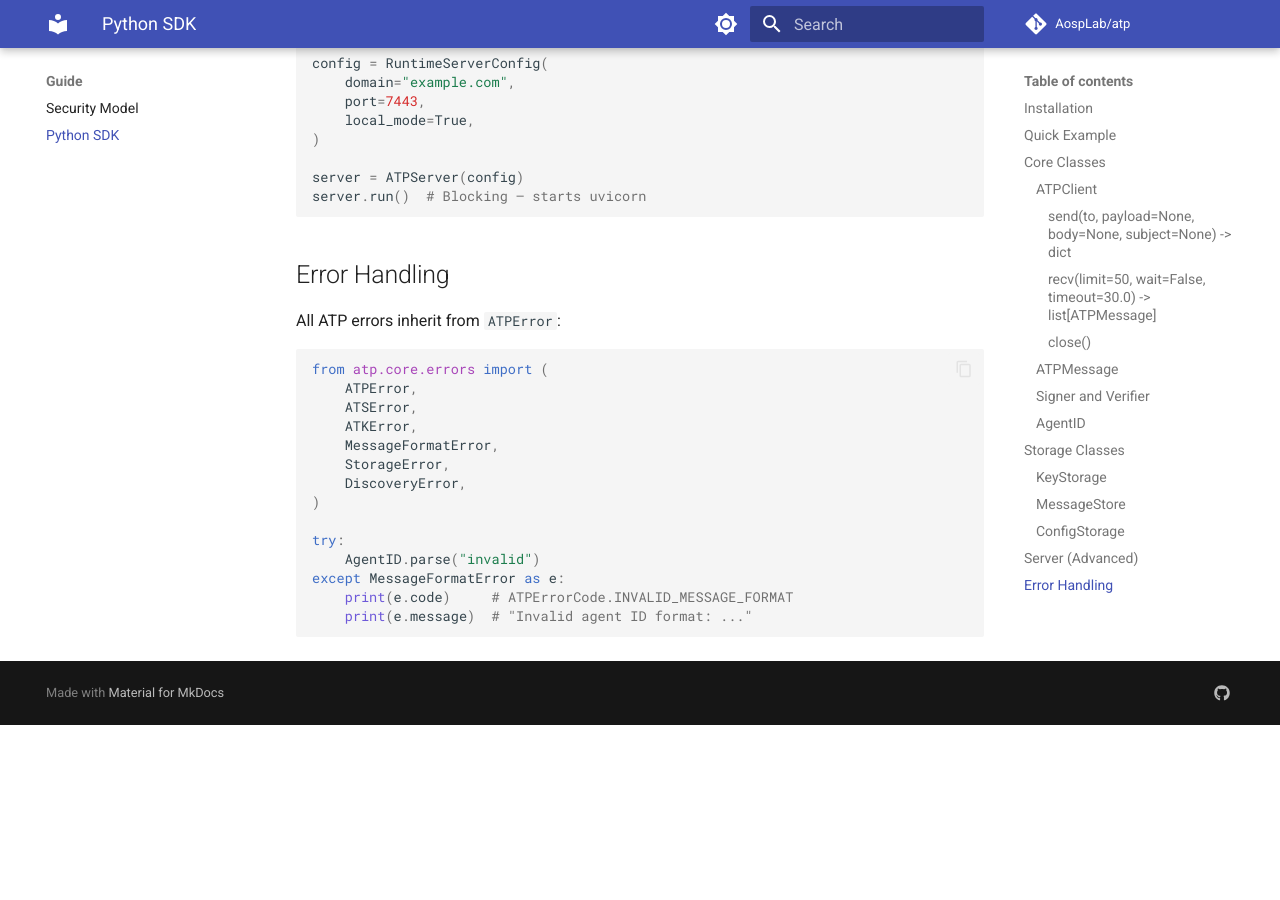
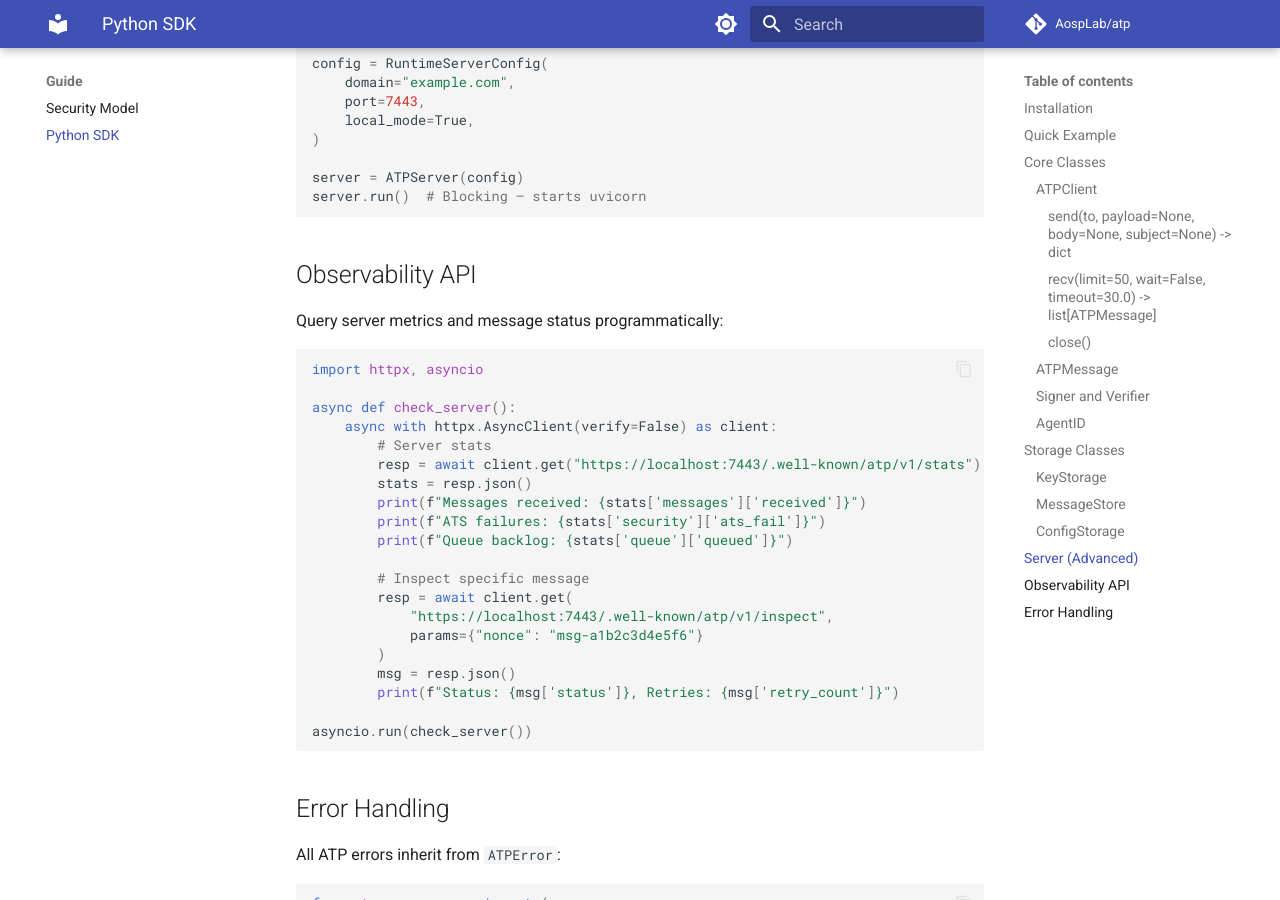
Before and after one commit to NKU-AOSP-Lab/AgentTransferProtocol, an MkDocs documentation site: the page built from docs/sdk.md, in a window 1280 px wide and 900 px high, scrolled down 5141 px. Built offline with MkDocs 1.6.1 and Material for MkDocs 9.7.7, drawn with Linux system fonts in a browser that asks for light colours; comment, search, counter and statistics services are not loaded; before the commit the page ends 5866 px from its top, so only the background shows below that.

````diff
--- a/docs/sdk.md
+++ b/docs/sdk.md
@@ -261,6 +261,33 @@ server = ATPServer(config)
 server.run()  # Blocking — starts uvicorn
 ```
 
+## Observability API
+
+Query server metrics and message status programmatically:
+
+```python
+import httpx, asyncio
+
+async def check_server():
+    async with httpx.AsyncClient(verify=False) as client:
+        # Server stats
+        resp = await client.get("https://localhost:7443/.well-known/atp/v1/stats")
+        stats = resp.json()
+        print(f"Messages received: {stats['messages']['received']}")
+        print(f"ATS failures: {stats['security']['ats_fail']}")
+        print(f"Queue backlog: {stats['queue']['queued']}")
+
+        # Inspect specific message
+        resp = await client.get(
+            "https://localhost:7443/.well-known/atp/v1/inspect",
+            params={"nonce": "msg-a1b2c3d4e5f6"}
+        )
+        msg = resp.json()
+        print(f"Status: {msg['status']}, Retries: {msg['retry_count']}")
+
+asyncio.run(check_server())
+```
+
 ## Error Handling
 
 All ATP errors inherit from `ATPError`:
--- a/pyproject.toml
+++ b/pyproject.toml
@@ -4,7 +4,7 @@ build-backend = "hatchling.build"
 
 [project]
 name = "agent-transfer-protocol"
-version = "1.0.0a1"
+version = "1.0.0a2"
 description = "Agent Transfer Protocol (ATP): secure agent-to-agent communication"
 readme = "README.md"
 license = "MIT"
--- a/src/atp/__init__.py
+++ b/src/atp/__init__.py
@@ -1,3 +1,3 @@
 """ATP - Agent Transfer Protocol."""
 
-__version__ = "1.0.0a1"
+__version__ = "1.0.0a2"
````
Also changed, not shown: README.md (+35 -14 lines), docs/architecture.md (+1 -0 lines), docs/configuration.md (+26 -0 lines), docs/security.md (+12 -3 lines), 1 other file.
